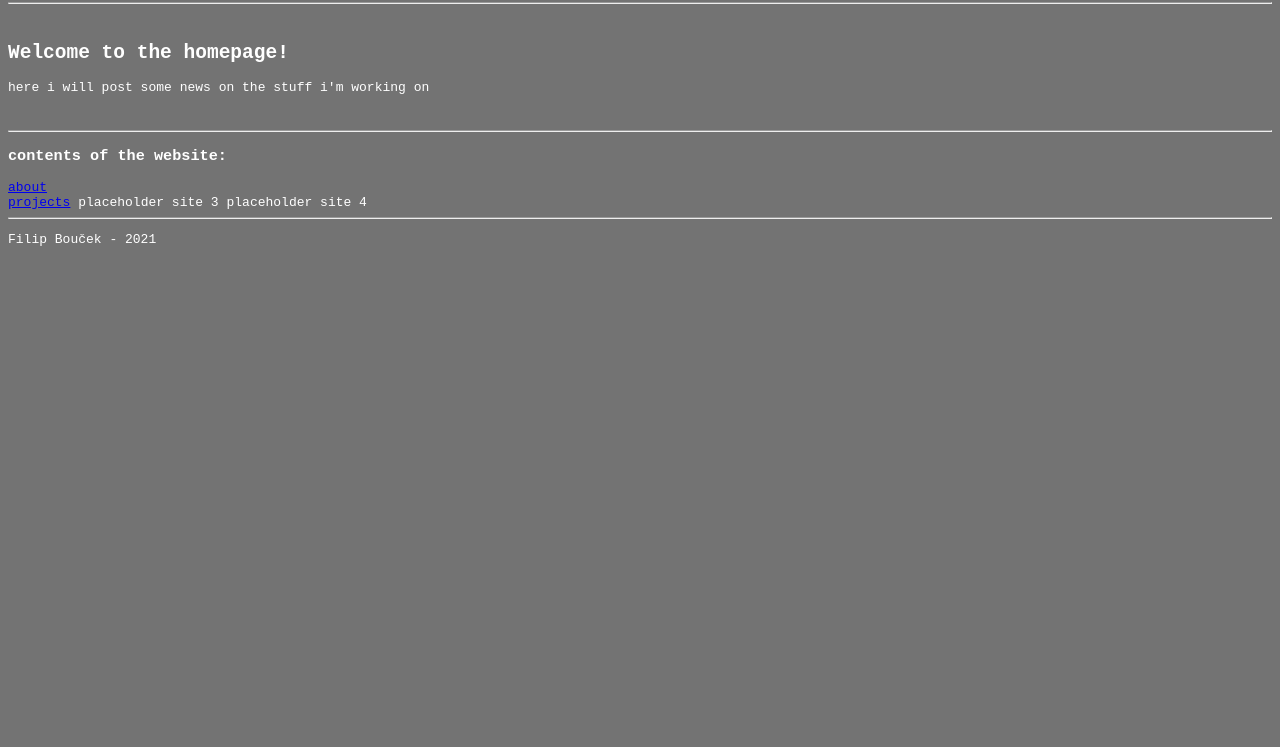
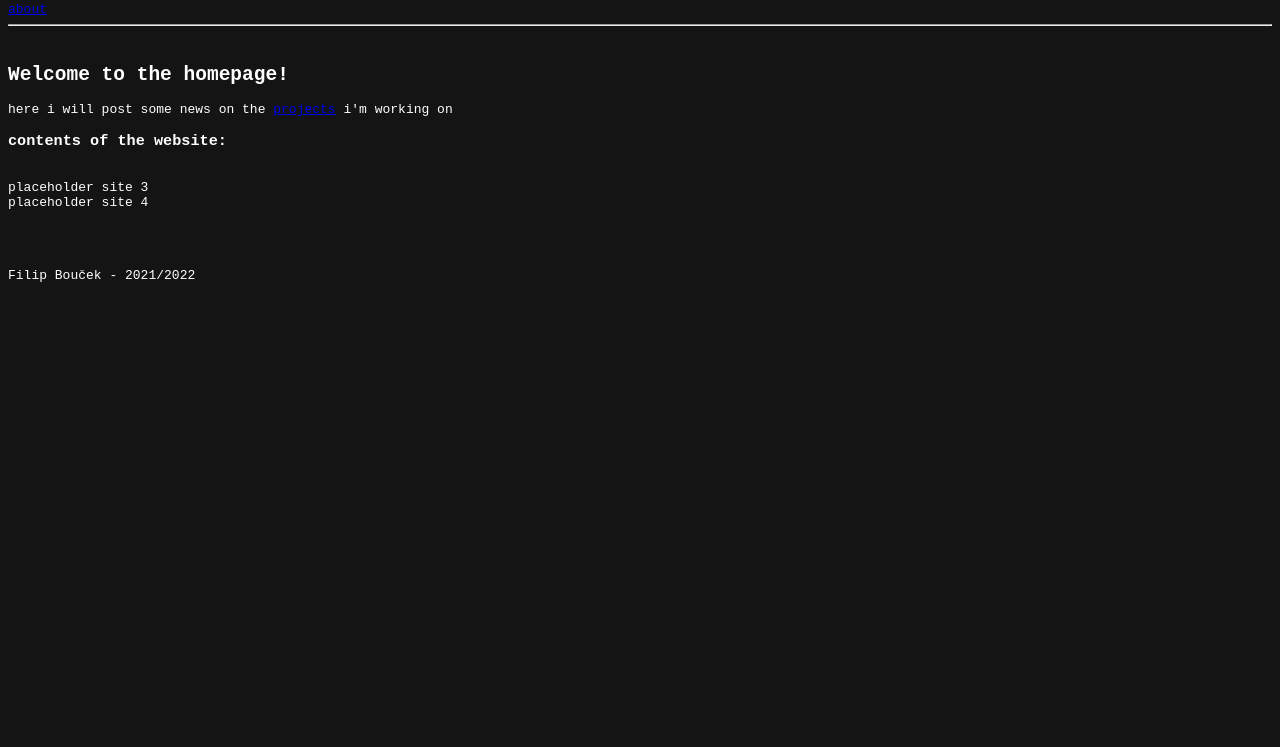
Before and after one commit to filipboucek/filipboucek.github.io, a plain HTML site: page index.html in a window 1280 px wide. Shown: the part 53-800 px from the top of the page. Drawn offline with Linux system fonts and the light colour scheme.

Commit message:
Add files via upload

```diff
--- a/index.html
+++ b/index.html
@@ -6,21 +6,21 @@
     <title> filip_boucek: Home </title>
   </head>
   <body>
-    <h1>filip_boucek</h1>
+    <h1>filip_boucek</h1><a href="subsites/about.html">about</a>
     <hr>
     <br>
     <h2>Welcome to the homepage!</h2>
-    <p>here i will post some news on the stuff i'm working on</p>
-    <br>
-    <hr>
+    <p>here i will post some news on the <a href="subsites/projects.html">projects</a> i'm working on</p>
+
     <h3>contents of the website:</h3>
-    <a href="subsites/about.html">about</a>
+
 	<br>
-    <a href="subsites/projects.html">projects</a>
-    <a>placeholder site 3</a>
-    <a>placeholder site 4</a>
-    <br>
-    <hr>
-    <p font-size:1;>Filip Bouček - 2021</p>
+
+    	<a>placeholder site 3</a>
+    	<br>
+    	<a>placeholder site 4</a>
+    	<br><br><br><br>
+
+    <p font-size:1;>Filip Bouček - 2021/2022</p>
   </body>
 </html>
--- a/style.css
+++ b/style.css
@@ -1,5 +1,8 @@
 body {
-  background-color: #737373;
+  background-color: #131413;
   color: white;
   font-family: monospace;
 }
+hr {
+  color: #303030;
+}
```
Also changed, not shown: subsites/about.html (+7 -1 lines), subsites/projects.html (+4 -4 lines).
